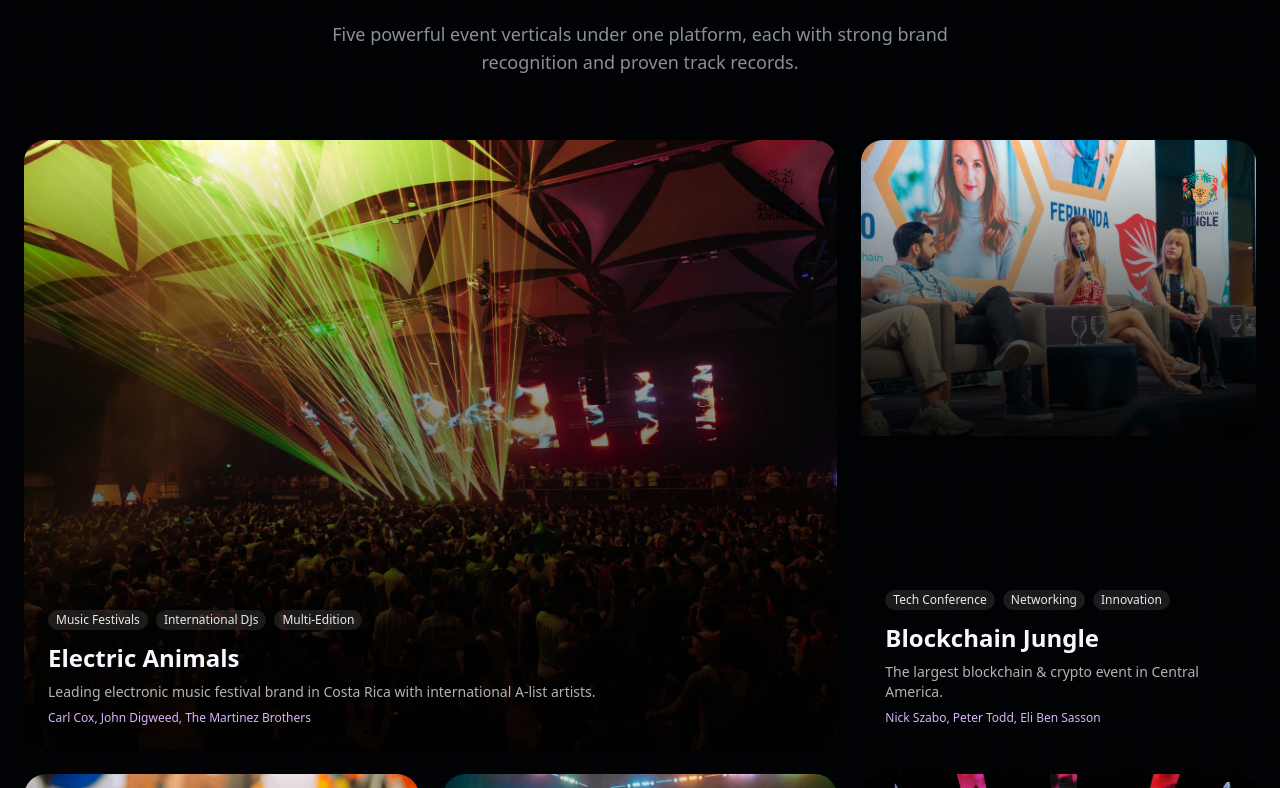
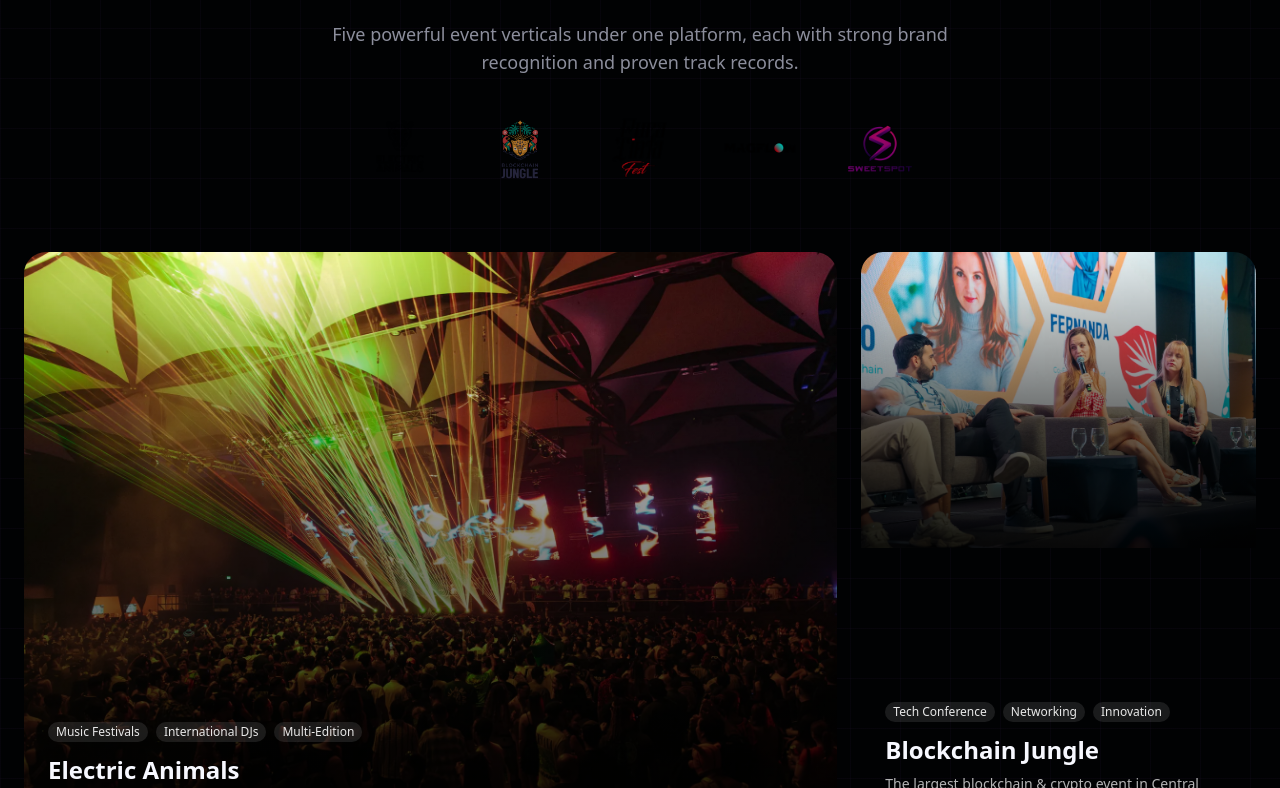
Before and after one commit to LorenzoWynberg/xr-pitch-deck, a Next.js app: page / in a window 1280 px wide. Shown: the part 1772-2560 px from the top of the page. Built offline with nearby package versions, Linux system fonts and the light colour scheme.

Commit message:
Move brand logos to header row, remove from cards

```diff
--- a/src/components/slides/BrandsSlide.tsx
+++ b/src/components/slides/BrandsSlide.tsx
@@ -70,10 +70,32 @@
           <h3 className="text-5xl md:text-6xl font-black tracking-tight mb-4">
             Our <span className="text-gradient">Brands</span>
           </h3>
-          <p className="text-lg text-muted-foreground max-w-2xl mx-auto">
+          <p className="text-lg text-muted-foreground max-w-2xl mx-auto mb-8">
             Five powerful event verticals under one platform, each with strong brand recognition
             and proven track records.
           </p>
+
+          {/* Brand logos row */}
+          <div className="flex flex-wrap justify-center items-center gap-6 md:gap-10">
+            {brands.map((brand, index) => (
+              <motion.div
+                key={brand.name}
+                className="relative w-16 h-16 md:w-20 md:h-20 opacity-70 hover:opacity-100 transition-opacity"
+                initial={{ opacity: 0, y: 10 }}
+                whileInView={{ opacity: 0.7, y: 0 }}
+                whileHover={{ opacity: 1 }}
+                viewport={{ once: true }}
+                transition={{ delay: index * 0.1 }}
+              >
+                <Image
+                  src={brand.logo}
+                  alt={`${brand.name} logo`}
+                  fill
+                  className="object-contain"
+                />
+              </motion.div>
+            ))}
+          </div>
         </motion.div>
 
         {/* Brands grid */}
@@ -99,16 +121,6 @@
                   className="object-cover group-hover:scale-105 transition-transform duration-700"
                 />
                 <div className="absolute inset-0 bg-gradient-to-t from-black/90 via-black/50 to-transparent" />
-              </div>
-
-              {/* Logo in top right */}
-              <div className="absolute top-4 right-4 w-16 h-16 md:w-20 md:h-20">
-                <Image
-                  src={brand.logo}
-                  alt={`${brand.name} logo`}
-                  fill
-                  className="object-contain drop-shadow-lg"
-                />
               </div>
 
               <div className="absolute bottom-0 left-0 right-0 p-6">
```
